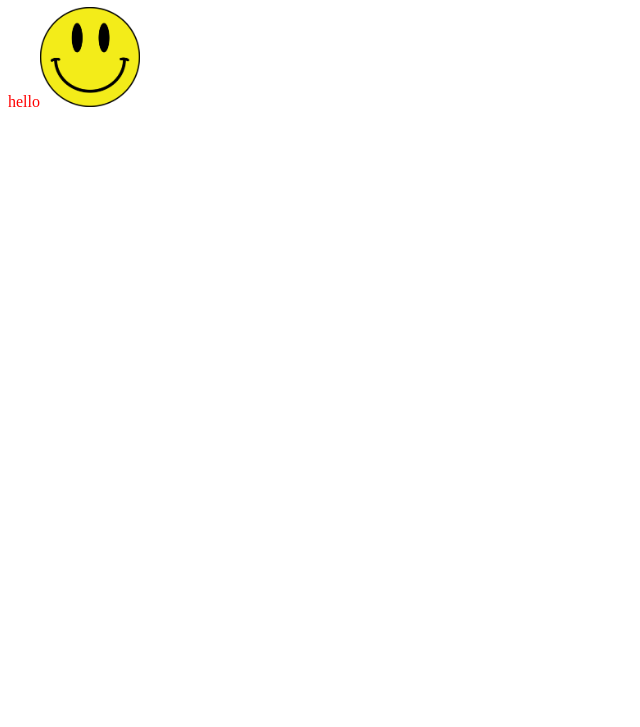
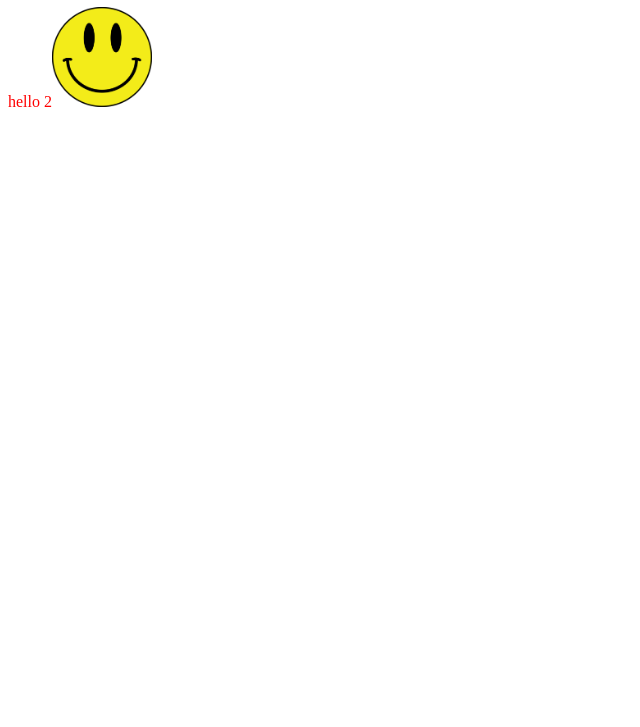
Before and after one commit to rafaelencinasr/fugaporundogo, a website built with webpack: page dist/index.html in a window 1280 px wide. Shown: the part 73-800 px from the top of the page, without its empty margins (0-640 px from the left). Built offline with nearby package versions, Linux system fonts and the light colour scheme.

Commit message:
Test deploy

```diff
--- a/src/index.js
+++ b/src/index.js
@@ -5,7 +5,7 @@ function component() {
     const element = document.createElement('div');
 
     // Lodash, currently included via a script, is required for this line to work
-    element.innerHTML = "hello";
+    element.innerHTML = "hello 2";
     element.classList.add("hello");
 
     const myIcon = new Image();
```
Also changed, not shown: dist/bundle.js, dist/index.html, 1 other file.
